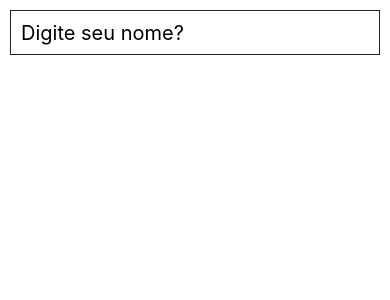
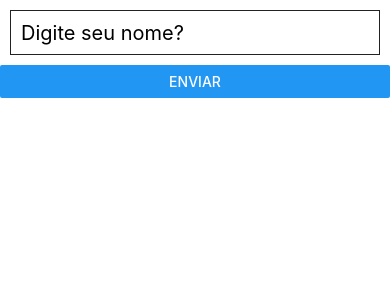
Before and after one commit to giovanne-aquino-clear/React-Native-01, a React Native app: screen / in a window 390 px wide. Shown: the top 300 px of the page. Built offline with nearby package versions, Linux system fonts and the light colour scheme.

Commit message:
use button to send input value

```diff
--- a/App.js
+++ b/App.js
@@ -5,19 +5,22 @@
   constructor(props){
     super(props);
     this.state = {
-      nome: ''
+      nome: '',
+      input: ''
     };
 
-    this.pegaNome = this.pegaNome.bind(this);
+    this.enviar = this.enviar.bind(this);
   }
 
-  pegaNome(texto){
-    if(texto.length > 0){// verifica o tamanho do texto digitado para que seja maior q 0
-      this.setState({nome: 'Bem vindo: ' + texto});// set state altera valor
-    }else{
-      this.setState({nome: ''})
+  enviar(){
+    if(this.state.input === ''){
+      alert('Digite seu  nome!');
+      return;
     }
+
+    this.setState({nome: "Bem vindo:" + this.state.input});
   }
+
 
   render(){
     return(
@@ -26,7 +29,12 @@
         <TextInput // form de texto
         style={styles.input}//aplica estilo
         placeholder="Digite seu nome?"// define texto padrão
-        onChangeText={this.pegaNome}//usa a função do input "onChangeText"(quando houver alteração no texto) para chamar a função "pegaNome"
+        onChangeText={(texto)=> this.setState({input:texto})}
+        />
+
+        <Button
+          onPress={this.enviar}
+          title= "enviar"
         />
 
         <Text style={styles.texto}>{this.state.nome}</Text>
```
